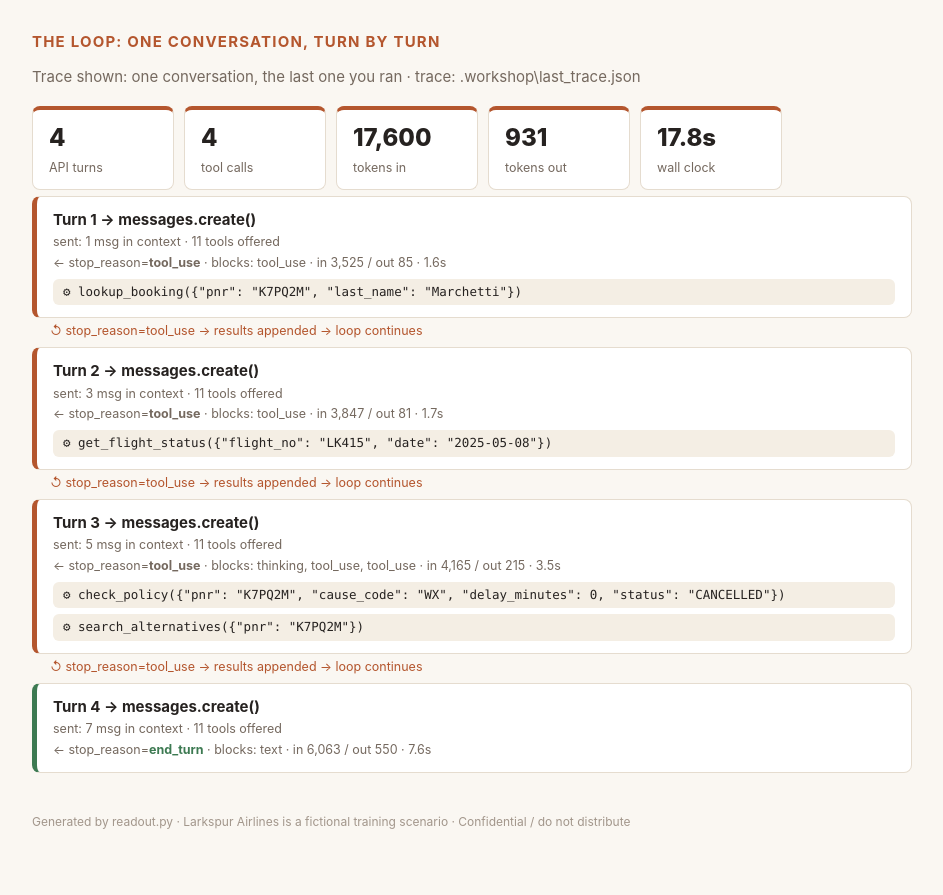
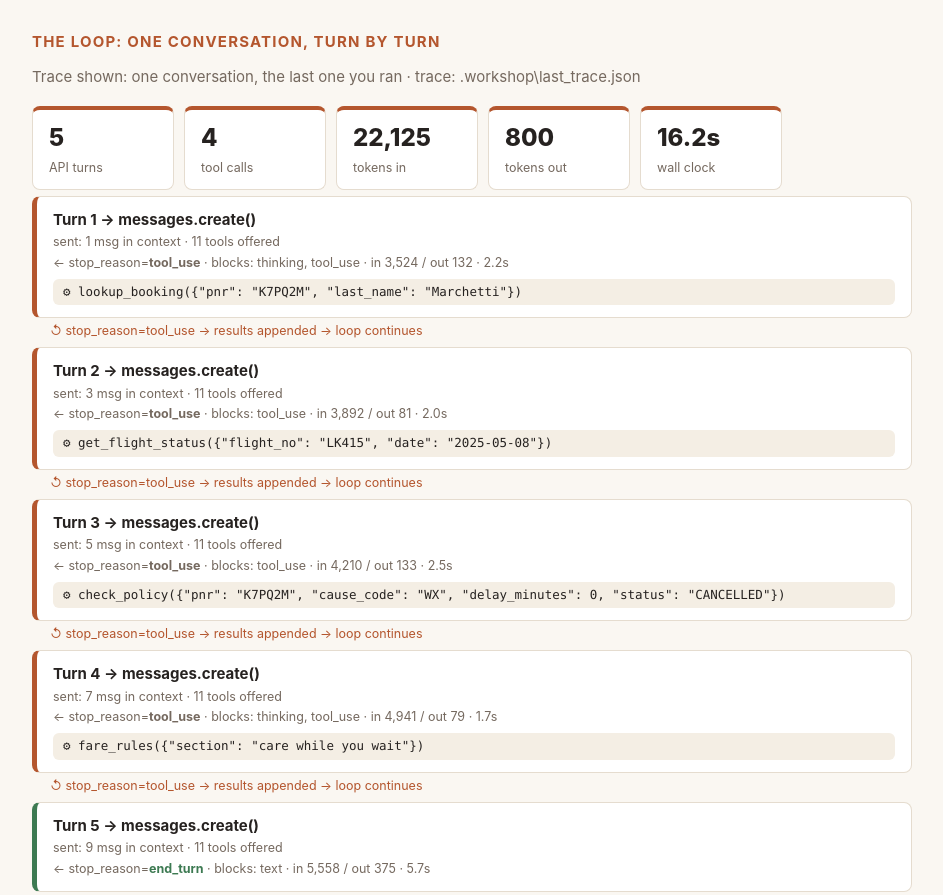
Before and after one commit to garcap8/Breakout-11-Basecamp, a plain HTML site: page readout.html in a window 1280 px wide. Shown: the part 1459-2354 px from the top of the page, without its empty margins (168-1111 px from the left). Drawn offline with Linux system fonts and the light colour scheme.

Commit message:
canon: gate 2.2 by Garrett Mathis
Step 2.2 (The same tool, over MCP) saved. Green on this laptop: 1.2, 1.3, 1.4, 2.1, 2.2.
Changed since the last canon: readout-trace.json +5 -5, readout.html +18 -12.
Why: Baked in proof that fare_rules routes correctly over MCP
Behind? python3 pod_sync.py --take-canon, then in claude: /catchup

```diff
--- a/readout.html
+++ b/readout.html
@@ -38,7 +38,7 @@ th { background: #f4eee4; font-size: 12px; letter-spacing: .05em; text-transform
 .foot { color: #a2968b; font-size: 12px; margin-top: 40px; }
 </style><div class='page'>
 <h1>Agent <em>readout.</em></h1>
-<p class='sub'>Team Breakout 11 · 2026-09-22 15:55</p>
+<p class='sub'>Team Breakout 11 · 2026-09-22 16:05</p>
 <h2>Architecture: what the agent is</h2>
 <div class='strip'>
 <div class='stat'><b>11</b><span>tools offered</span></div>
@@ -81,38 +81,44 @@ th { background: #f4eee4; font-size: 12px; letter-spacing: .05em; text-transform
 <h2>The loop: one conversation, turn by turn</h2>
 <p class='sub'>Trace shown: one conversation, the last one you ran · trace: .workshop\last_trace.json</p>
 <div class='strip'>
-<div class='stat'><b>4</b><span>API turns</span></div>
+<div class='stat'><b>5</b><span>API turns</span></div>
 <div class='stat'><b>4</b><span>tool calls</span></div>
-<div class='stat'><b>17,600</b><span>tokens in</span></div>
-<div class='stat'><b>931</b><span>tokens out</span></div>
-<div class='stat'><b>17.8s</b><span>wall clock</span></div>
+<div class='stat'><b>22,125</b><span>tokens in</span></div>
+<div class='stat'><b>800</b><span>tokens out</span></div>
+<div class='stat'><b>16.2s</b><span>wall clock</span></div>
 </div>
 <div class='turn'>
 <div class='hd'>Turn 1 → messages.create()</div>
 <div class='meta'>sent: 1 msg in context · 11 tools offered</div>
-<div class='meta'>← stop_reason=<b>tool_use</b> · blocks: tool_use · in 3,525 / out 85 · 1.6s</div>
+<div class='meta'>← stop_reason=<b>tool_use</b> · blocks: thinking, tool_use · in 3,524 / out 132 · 2.2s</div>
 <div class='tool'>⚙ lookup_booking({&quot;pnr&quot;: &quot;K7PQ2M&quot;, &quot;last_name&quot;: &quot;Marchetti&quot;})</div>
 </div>
 <div class='loopback'>↺ stop_reason=tool_use → results appended → loop continues</div>
 <div class='turn'>
 <div class='hd'>Turn 2 → messages.create()</div>
 <div class='meta'>sent: 3 msg in context · 11 tools offered</div>
-<div class='meta'>← stop_reason=<b>tool_use</b> · blocks: tool_use · in 3,847 / out 81 · 1.7s</div>
+<div class='meta'>← stop_reason=<b>tool_use</b> · blocks: tool_use · in 3,892 / out 81 · 2.0s</div>
 <div class='tool'>⚙ get_flight_status({&quot;flight_no&quot;: &quot;LK415&quot;, &quot;date&quot;: &quot;2025-05-08&quot;})</div>
 </div>
 <div class='loopback'>↺ stop_reason=tool_use → results appended → loop continues</div>
 <div class='turn'>
 <div class='hd'>Turn 3 → messages.create()</div>
 <div class='meta'>sent: 5 msg in context · 11 tools offered</div>
-<div class='meta'>← stop_reason=<b>tool_use</b> · blocks: thinking, tool_use, tool_use · in 4,165 / out 215 · 3.5s</div>
+<div class='meta'>← stop_reason=<b>tool_use</b> · blocks: tool_use · in 4,210 / out 133 · 2.5s</div>
 <div class='tool'>⚙ check_policy({&quot;pnr&quot;: &quot;K7PQ2M&quot;, &quot;cause_code&quot;: &quot;WX&quot;, &quot;delay_minutes&quot;: 0, &quot;status&quot;: &quot;CANCELLED&quot;})</div>
-<div class='tool'>⚙ search_alternatives({&quot;pnr&quot;: &quot;K7PQ2M&quot;})</div>
+</div>
+<div class='loopback'>↺ stop_reason=tool_use → results appended → loop continues</div>
+<div class='turn'>
+<div class='hd'>Turn 4 → messages.create()</div>
+<div class='meta'>sent: 7 msg in context · 11 tools offered</div>
+<div class='meta'>← stop_reason=<b>tool_use</b> · blocks: thinking, tool_use · in 4,941 / out 79 · 1.7s</div>
+<div class='tool'>⚙ fare_rules({&quot;section&quot;: &quot;care while you wait&quot;})</div>
 </div>
 <div class='loopback'>↺ stop_reason=tool_use → results appended → loop continues</div>
 <div class='turn done'>
-<div class='hd'>Turn 4 → messages.create()</div>
-<div class='meta'>sent: 7 msg in context · 11 tools offered</div>
-<div class='meta'>← stop_reason=<b class='stopped'>end_turn</b> · blocks: text · in 6,063 / out 550 · 7.6s</div>
+<div class='hd'>Turn 5 → messages.create()</div>
+<div class='meta'>sent: 9 msg in context · 11 tools offered</div>
+<div class='meta'>← stop_reason=<b class='stopped'>end_turn</b> · blocks: text · in 5,558 / out 375 · 5.7s</div>
 </div>
 <p class='foot'>Generated by readout.py · Larkspur Airlines is a fictional training scenario · Confidential / do not distribute</p></div>
-<script type="application/json" id="evidence">{"generated": "2026-09-22T15:55:35", "pod": "Breakout 11", "banked_by": "Garrett Mathis", "banked": {"1.2": "5EC-B00", "1.4": "F3F-D23", "1.3": "686-BB3", "2.1": "523-72A", "2.2": "EFD-103"}, "trace": {"turns": 4, "tool_calls": 4, "tool_names": ["lookup_booking", "get_flight_status", "check_policy", "search_alternatives"], "saw_thinking": true, "used_format": false, "used_tool_choice_none": false, "streamed": false, "deltas_seen": 0, "tokens": {"input": 17600, "output": 931, "cache_read": 0, "cache_write": 0}, "cache_hit_ratio": null, "elapsed": 17.8}, "all_shapes": {"attempted": 5, "shapes": 5, "failed": 0, "resolved": 5, "turns": 19, "tool_calls": 14, "tokens_in": 62476, "tokens_out": 3344, "cache_read": 0, "unfinished": [], "errors": []}}</script>
+<script type="application/json" id="evidence">{"generated": "2026-09-22T16:05:49", "pod": "Breakout 11", "banked_by": "Garrett Mathis", "banked": {"1.2": "5EC-B00", "1.4": "F3F-D23", "1.3": "686-BB3", "2.1": "523-72A", "2.2": "EFD-103"}, "trace": {"turns": 5, "tool_calls": 4, "tool_names": ["lookup_booking", "get_flight_status", "check_policy", "fare_rules"], "saw_thinking": true, "used_format": false, "used_tool_choice_none": false, "streamed": false, "deltas_seen": 0, "tokens": {"input": 22125, "output": 800, "cache_read": 0, "cache_write": 0}, "cache_hit_ratio": null, "elapsed": 16.2}, "all_shapes": {"attempted": 5, "shapes": 5, "failed": 0, "resolved": 5, "turns": 19, "tool_calls": 14, "tokens_in": 62476, "tokens_out": 3344, "cache_read": 0, "unfinished": [], "errors": []}}</script>
```
Also changed, not shown: readout-trace.json (+5 -5 lines).
